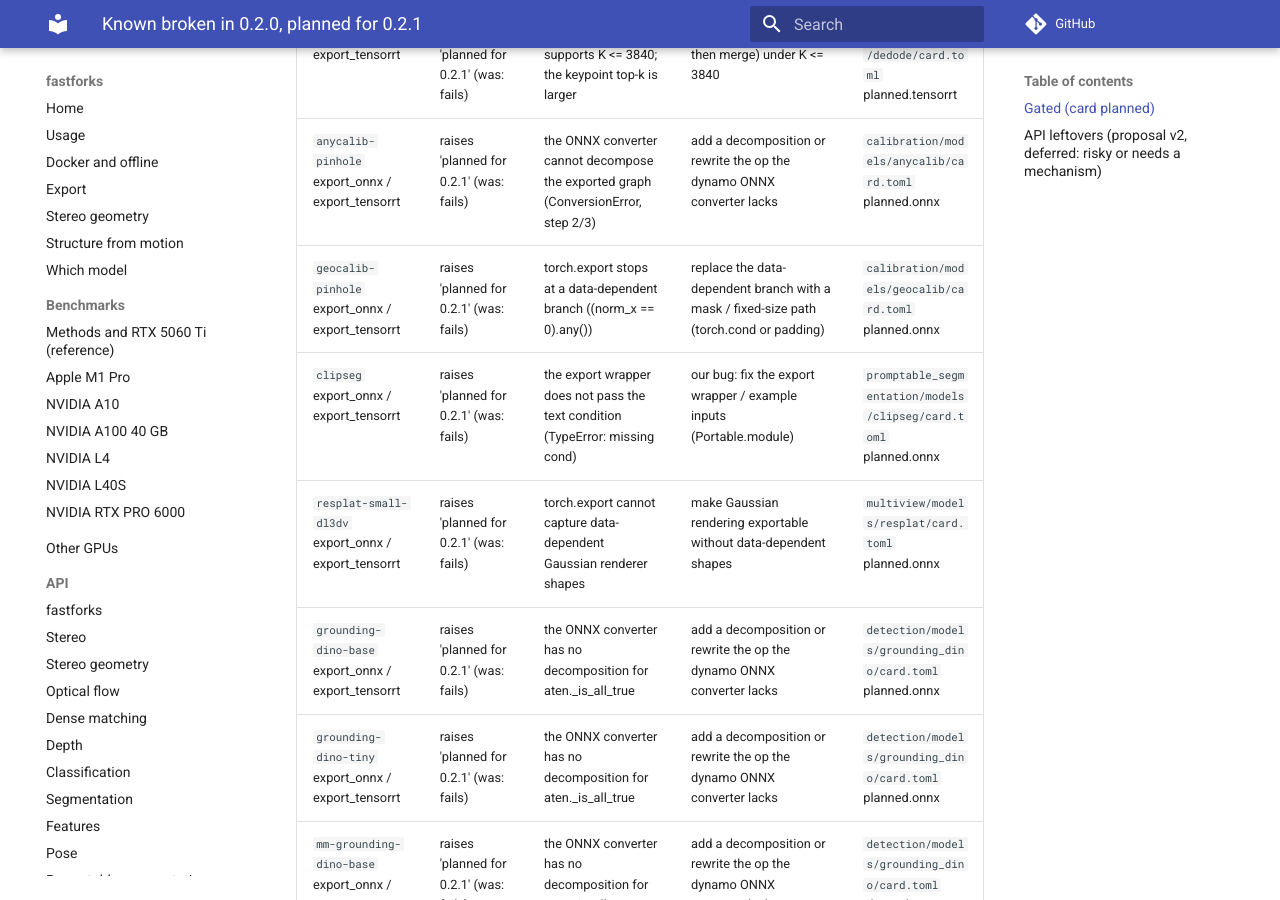
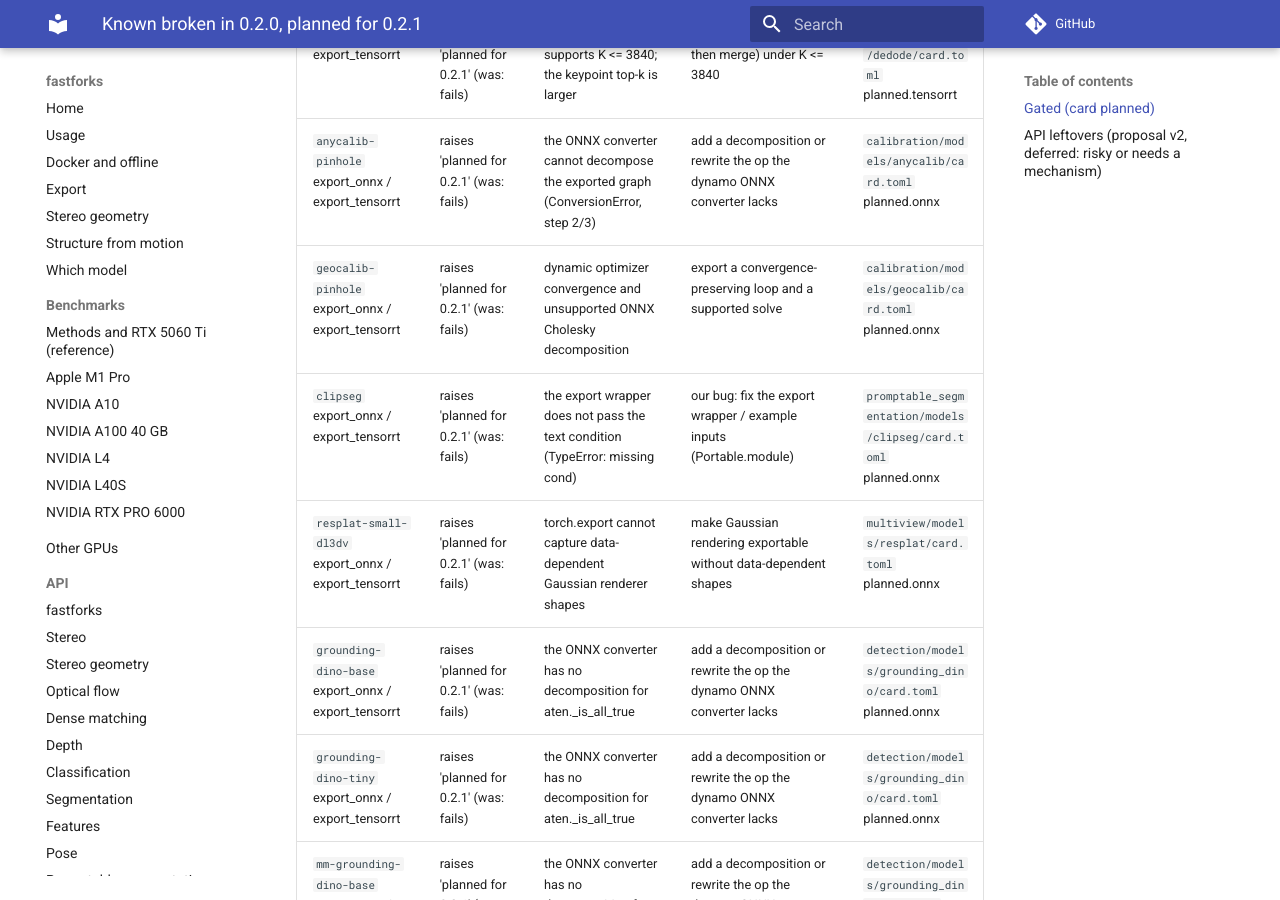
Before and after one commit to kleinicke/fastforks, an MkDocs documentation site: the page built from docs/plans/KNOWN_BROKEN_0.2.1.md, in a window 1280 px wide and 900 px high, scrolled down 2420 px. Built offline with MkDocs 1.6.1 and Material for MkDocs 9.7.7, drawn with Linux system fonts in a browser that asks for light colours; comment, search, counter and statistics services are not loaded.

Commit message:
Update GeoCalib export blocker diagnosis

```diff
--- a/docs/plans/KNOWN_BROKEN_0.2.1.md
+++ b/docs/plans/KNOWN_BROKEN_0.2.1.md
@@ -36,7 +36,7 @@ They are not advertised in the docs. The model pages carry a "Not in this releas
 | `dedode-v2-b` export_tensorrt | raises 'planned for 0.2.1' (was: fails) | TensorRT TopK supports K <= 3840; the keypoint top-k is larger | two-stage top-k (per tile, then merge) under K <= 3840 | `matching/models/dedode/card.toml` planned.tensorrt |
 | `dedode-v2-g` export_tensorrt | raises 'planned for 0.2.1' (was: fails) | TensorRT TopK supports K <= 3840; the keypoint top-k is larger | two-stage top-k (per tile, then merge) under K <= 3840 | `matching/models/dedode/card.toml` planned.tensorrt |
 | `anycalib-pinhole` export_onnx / export_tensorrt | raises 'planned for 0.2.1' (was: fails) | the ONNX converter cannot decompose the exported graph (ConversionError, step 2/3) | add a decomposition or rewrite the op the dynamo ONNX converter lacks | `calibration/models/anycalib/card.toml` planned.onnx |
-| `geocalib-pinhole` export_onnx / export_tensorrt | raises 'planned for 0.2.1' (was: fails) | torch.export stops at a data-dependent branch ((norm_x == 0).any()) | replace the data-dependent branch with a mask / fixed-size path (torch.cond or padding) | `calibration/models/geocalib/card.toml` planned.onnx |
+| `geocalib-pinhole` export_onnx / export_tensorrt | raises 'planned for 0.2.1' (was: fails) | dynamic optimizer convergence and unsupported ONNX Cholesky decomposition | export a convergence-preserving loop and a supported solve | `calibration/models/geocalib/card.toml` planned.onnx |
 | `clipseg` export_onnx / export_tensorrt | raises 'planned for 0.2.1' (was: fails) | the export wrapper does not pass the text condition (TypeError: missing cond) | our bug: fix the export wrapper / example inputs (Portable.module) | `promptable_segmentation/models/clipseg/card.toml` planned.onnx |
 | `resplat-small-dl3dv` export_onnx / export_tensorrt | raises 'planned for 0.2.1' (was: fails) | torch.export cannot capture data-dependent Gaussian renderer shapes | make Gaussian rendering exportable without data-dependent shapes | `multiview/models/resplat/card.toml` planned.onnx |
 | `grounding-dino-base` export_onnx / export_tensorrt | raises 'planned for 0.2.1' (was: fails) | the ONNX converter has no decomposition for aten._is_all_true | add a decomposition or rewrite the op the dynamo ONNX converter lacks | `detection/models/grounding_dino/card.toml` planned.onnx |
--- a/src/fastforks/calibration/models/geocalib/card.toml
+++ b/src/fastforks/calibration/models/geocalib/card.toml
@@ -46,6 +46,6 @@ venue = "ECCV 2024"
 
 [[variants]]
 id = "geocalib-pinhole"
-planned = { onnx = "torch.export stops at a data-dependent branch ((norm_x == 0).any())" }  # known broken in 0.2.0: docs/plans/KNOWN_BROKEN_0.2.1.md
+planned = { onnx = "dynamic optimizer convergence and unsupported ONNX Cholesky decomposition" }  # known broken in 0.2.0: docs/plans/KNOWN_BROKEN_0.2.1.md
 revision = 1
 weights = [{ name = "geocalib-pinhole.tar", size = 116074121, sha256 = "86d6aeacd8bbd974c59ce39f61854e00d36911c732ad89be471476fd708722ac", url = "https://github.com/cvg/GeoCalib/releases/download/v1.0/geocalib-pinhole.tar" }]
```
Also changed, not shown: docs/models/calibration.md (+1 -1 lines).
